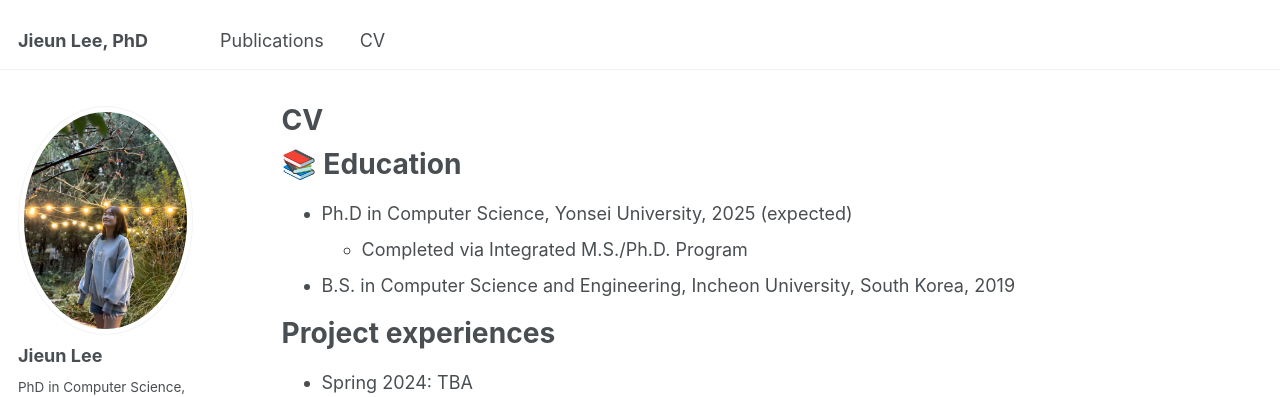
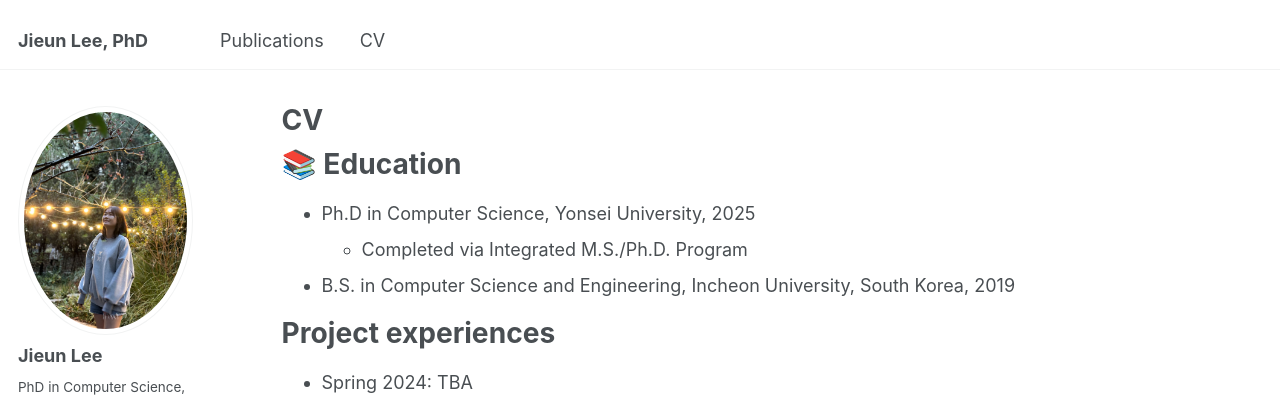
Before and after one commit to JIEUN-12/jieun-12.github.io, a Jekyll site: the page built from _pages/cv.md, in a window 1280 px wide and 900 px high. Shown: the top 397 px of the window. Built offline with Jekyll 4.4.1, drawn with Linux system fonts in a browser that asks for light colours; some web fonts are replaced.

Commit message:
Update cv.md

```diff
--- a/_pages/cv.md
+++ b/_pages/cv.md
@@ -11,7 +11,7 @@ redirect_from:
 
 📚 Education
 ======
-* Ph.D in Computer Science, Yonsei University, 2025 (expected)
+* Ph.D in Computer Science, Yonsei University, 2025
   * Completed via Integrated M.S./Ph.D. Program
 * B.S. in Computer Science and Engineering, Incheon University, South Korea, 2019
 
```
